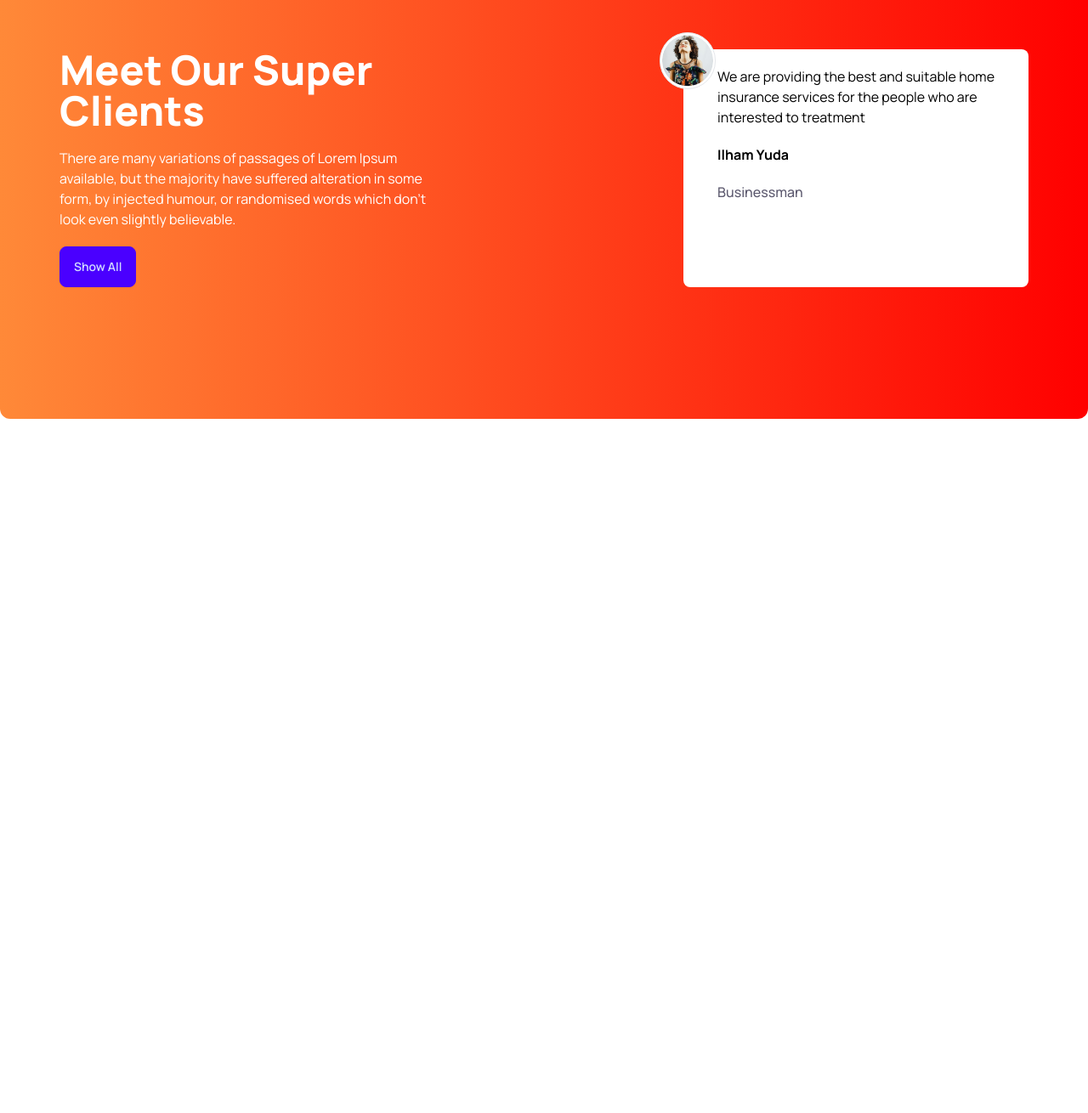
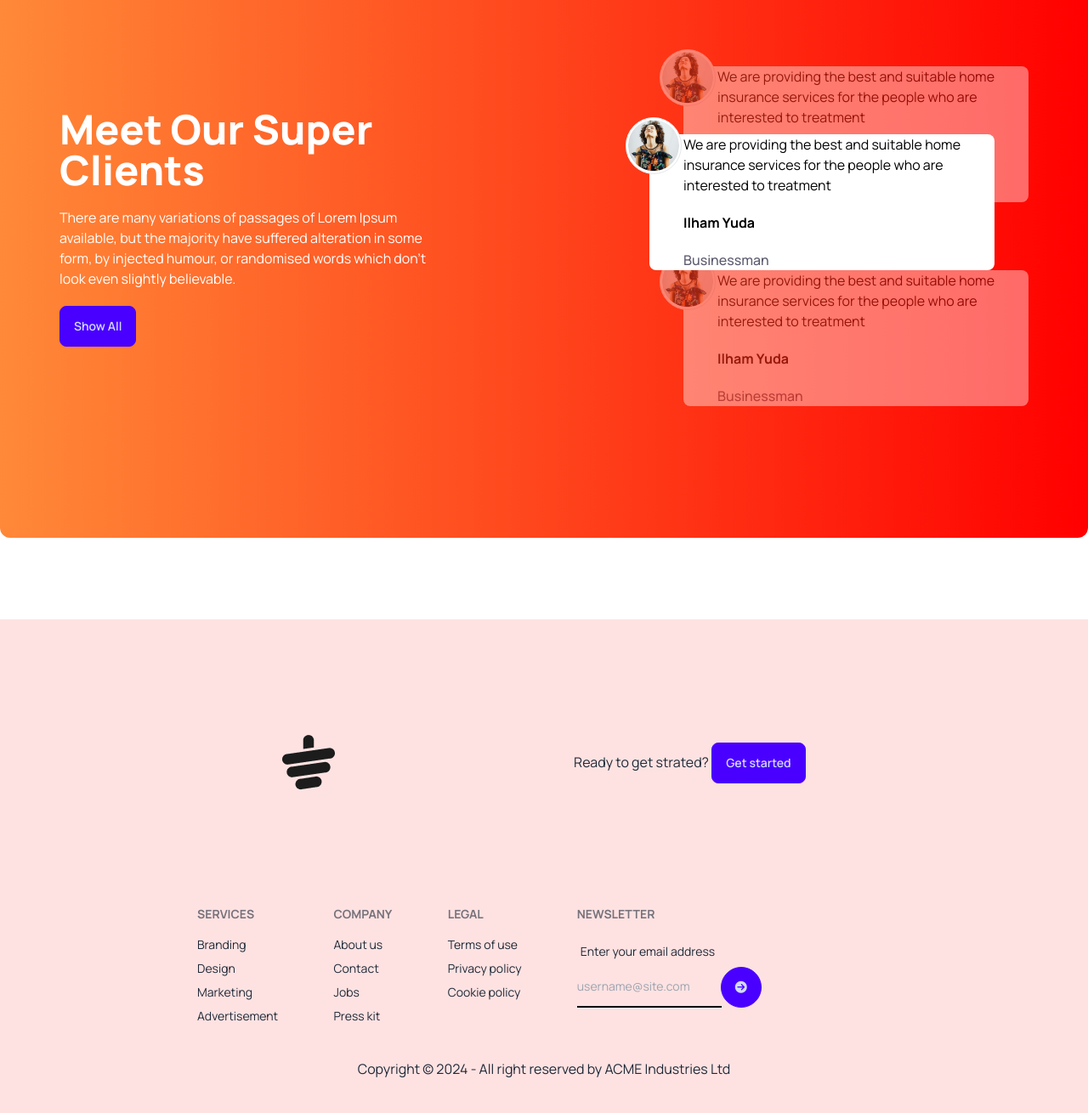
Before and after one commit to asif12018/tea-store-tailwind-and-daisy-ui-project, a plain HTML site: page index.html in a window 1280 px wide. Shown: the part 1720-3030 px from the top of the page at 85% size. Before the commit the page ends 2309 px from the top, so only its background shows below. Drawn offline with nearby package versions, Linux system fonts and the light colour scheme.

Commit message:
footer added

```diff
--- a/index.html
+++ b/index.html
@@ -146,7 +146,7 @@
 
         <!--=== Super Cilent section start ===-->
 
-        <section class="my-24 flex flex-col lg:flex-row justify-between rounded-xl bg-gradient-to-r from-[#FF8938] to-[#F00] py-[80px] lg:py-[155px] px-[70px] gap-10 text-white">
+        <section class="my-24 flex flex-col lg:flex-row justify-between rounded-xl bg-gradient-to-r from-[#FF8938] to-[#F00] py-[80px] lg:py-[155px] px-[70px] gap-10 text-white items-center">
 
          <div class="space-y-5">
            <h2 class="text-5xl font-extrabold">
@@ -158,13 +158,36 @@
            <button class="btn btn-primary">Show All</button>
          </div>
 
-         <!--== review  ==-->
-         <div class="space-y-5 rounded-lg bg-white px-[40px] relative text-black">
-          <img class="absolute -top-5 -left-7 bg-white p-[2px] border rounded-full" src="./images/client.png" alt="">
-          <p>We are providing the best and suitable home <br> insurance services for the people who are  <br> interested to treatment </p>
-          <h4 class="font-bold">Ilham Yuda</h4>
-          <p class="font-medium text-[#5D5A6F]">Businessman</p>
+         <!--== review container ==-->
+
+         <!--====== review next ====-->
+         <div class="relative">
+          <div class=" space-y-5 rounded-lg bg-white px-[40px] relative text-black opacity-40 z-10">
+            <img class="absolute -top-5 -left-7 bg-white p-[2px] border rounded-full" src="./images/client.png" alt="">
+            <p>We are providing the best and suitable home <br> insurance services for the people who are  <br> interested to treatment </p>
+            <h4 class="font-bold">Ilham Yuda</h4>
+            <p class="font-medium text-[#5D5A6F]">Businessman</p>
+           </div>
+
+           <!--====== review current ====-->
+         <div class="absolute top-20 -ml-10">
+          <div class="space-y-5 rounded-lg bg-white px-[40px] relative text-black z-20">
+            <img class="absolute -top-5 -left-7 bg-white p-[2px] border rounded-full" src="./images/client.png" alt="">
+            <p>We are providing the best and suitable home <br> insurance services for the people who are  <br> interested to treatment </p>
+            <h4 class="font-bold">Ilham Yuda</h4>
+            <p class="font-medium text-[#5D5A6F]">Businessman</p>
+           </div>
          </div>
+
+           <!--====== review preview====-->
+           <div class="mt-20 space-y-5 rounded-lg bg-white px-[40px] relative text-black opacity-40 z-10">
+            <img class="absolute -top-5 -left-7 bg-white p-[2px] border rounded-full" src="./images/client.png" alt="">
+            <p>We are providing the best and suitable home <br> insurance services for the people who are  <br> interested to treatment </p>
+            <h4 class="font-bold">Ilham Yuda</h4>
+            <p class="font-medium text-[#5D5A6F]">Businessman</p>
+           </div>
+         </div>
+
 
         </section>
 
@@ -172,8 +195,59 @@
 
     </main>
 
-    <footer>
 
-    </footer>
+
+      <footer class="bg-base-200 px-48 py-10 bg-red-100">
+        <div class="flex justify-around items-center my-24">
+          <img src="./images/cup.png" alt="">
+          <p>
+            <span>Ready to get strated?</span>
+            <button class="btn btn-primary">Get started</button>
+          </p>
+
+        </div>
+        <div class="footer p-10 text-base-content">
+          <nav>
+            <header class="footer-title">Services</header>
+            <a class="link link-hover">Branding</a>
+            <a class="link link-hover">Design</a>
+            <a class="link link-hover">Marketing</a>
+            <a class="link link-hover">Advertisement</a>
+          </nav>
+          <nav>
+            <header class="footer-title">Company</header>
+            <a class="link link-hover">About us</a>
+            <a class="link link-hover">Contact</a>
+            <a class="link link-hover">Jobs</a>
+            <a class="link link-hover">Press kit</a>
+          </nav>
+          <nav>
+            <header class="footer-title">Legal</header>
+            <a class="link link-hover">Terms of use</a>
+            <a class="link link-hover">Privacy policy</a>
+            <a class="link link-hover">Cookie policy</a>
+          </nav>
+          <form>
+            <header class="footer-title">Newsletter</header>
+            <fieldset class="form-control w-80">
+              <label class="label">
+                <span class="label-text">Enter your email address</span>
+              </label>
+              <div class="join">
+                <input type="text" placeholder="username@site.com" class=" bg-transparent border-t-0 border-r-0 border-l-0 border-b-2 border-black  outline-none" />
+                <button class="btn btn-primary rounded-full"><i class="fa-solid fa-circle-arrow-right "></i></button>
+              </div>
+            </fieldset>
+          </form>
+        </div>
+
+
+        <aside class="text-center">
+          <p>Copyright © 2024 - All right reserved by ACME Industries Ltd</p>
+        </aside>
+      </footer>
+
+
+
 </body>
 </html>
```
